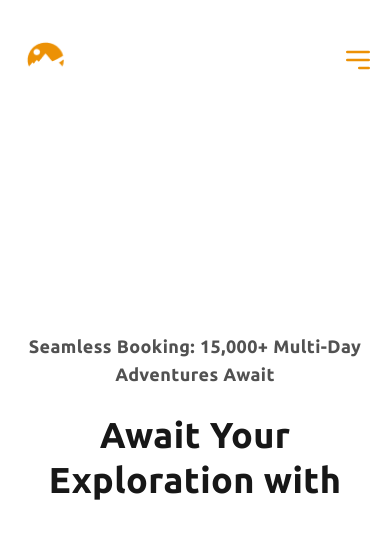
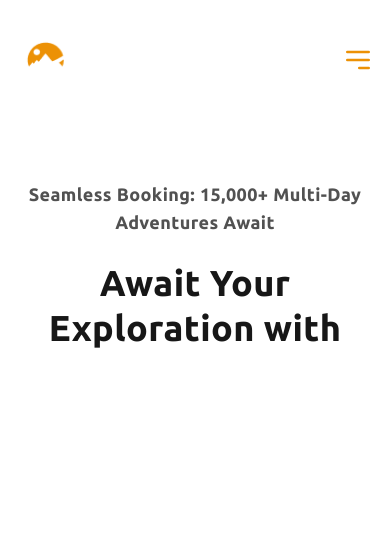
Before and after one commit to jncbhudiya/TravioGo, a Next.js app: page /-home/-header in a window 390 px wide. Shown: the top 538 px of the page. Built offline with nearby package versions, Linux system fonts and the light colour scheme.

Commit message:
Minner change on Header popular package and Trending Destination

```diff
--- a/src/app/-home/-header/page.tsx
+++ b/src/app/-home/-header/page.tsx
@@ -18,11 +18,9 @@ function Header() {
   };
   return (
     <>
-
       <div className="relative z-10">
         <div className="header-container max-w-[1320px] mx-auto px-4 md:px-10 lg:px-16 xl:px-0 space-y-4 mb-10">
           <nav className="header-nav max-w-[1320px] h-[80px] mx-auto flex items-center justify-between mt-[20px] relative z-50 gap-4 lg:gap-8 xl:gap-10">
-
             <img
               src="/images/Logo.png"
               alt="Logo"
@@ -143,12 +141,13 @@ function Header() {
           </nav>
         </div>
 
-        <div className="mt-58 font-[ubuntu] text-base/8 leading-8 tracking-wide  items-center justify-center px-4 text-center flex flex-col gap-[24px]">
-          <p className="text-lg md:text-xl font-semibold opacity-75 ">
+
+        <div className="mt-20 sm:mt-30 md:mt-40 lg:mt-58 font-[ubuntu] text-base/8 leading-8 tracking-wide items-center justify-center px-4 text-center flex flex-col gap-[24px]">
+          <p className="text-lg md:text-xl font-semibold opacity-75">
             Seamless Booking: 15,000+ Multi-Day Adventures Await
           </p>
 
-          <h1 className="text-4xl font-[ubuntu] md:text-[70px] font-bold leading-tight ">
+          <h1 className="text-4xl font-[ubuntu] md:text-[70px] font-bold leading-tight">
             Await Your Exploration with <br />
             <span className="text-white">Tailored Tours & Packages</span>
           </h1>
--- a/src/app/-home/-popularpackage/page.tsx
+++ b/src/app/-home/-popularpackage/page.tsx
@@ -31,7 +31,7 @@ function Populartour() {
           />
           {/* Cards Scrollable Container */}
           <div
-            className="flex w-full max-w-[1320px] mx-auto h-[544px] overflow-x-auto scroll-smooth snap-x snap-mandatory no-scrollbar gap-6 pb-4"
+            className="flex w-full max-w-[1320px] mx-auto h-[544px] overflow-x-auto   snap-x snap-mandatory no-scrollbar gap-6 pb-4"
             ref={scrollRef}
           >
             <div className="flex gap-[30px] snap-x snap-mandatory w-max h-max">
--- a/src/app/-home/-trendingdestinations/page.tsx
+++ b/src/app/-home/-trendingdestinations/page.tsx
@@ -24,7 +24,7 @@ export default function Trendingdestinations() {
       <div className="max-w-[1320px] mx-auto  space-y-4  ">
         {/* Use Title and pass scrollRef */}
         <div
-          className="relative w-full block mt-[50px] sm:mt-[70px] md:mt-[55px]"
+          className="relative w-full block mt-[70px] sm:mt-[70px] md:mt-[55px]"
         >
           <Title
             scrollRef={scrollRef}
```
